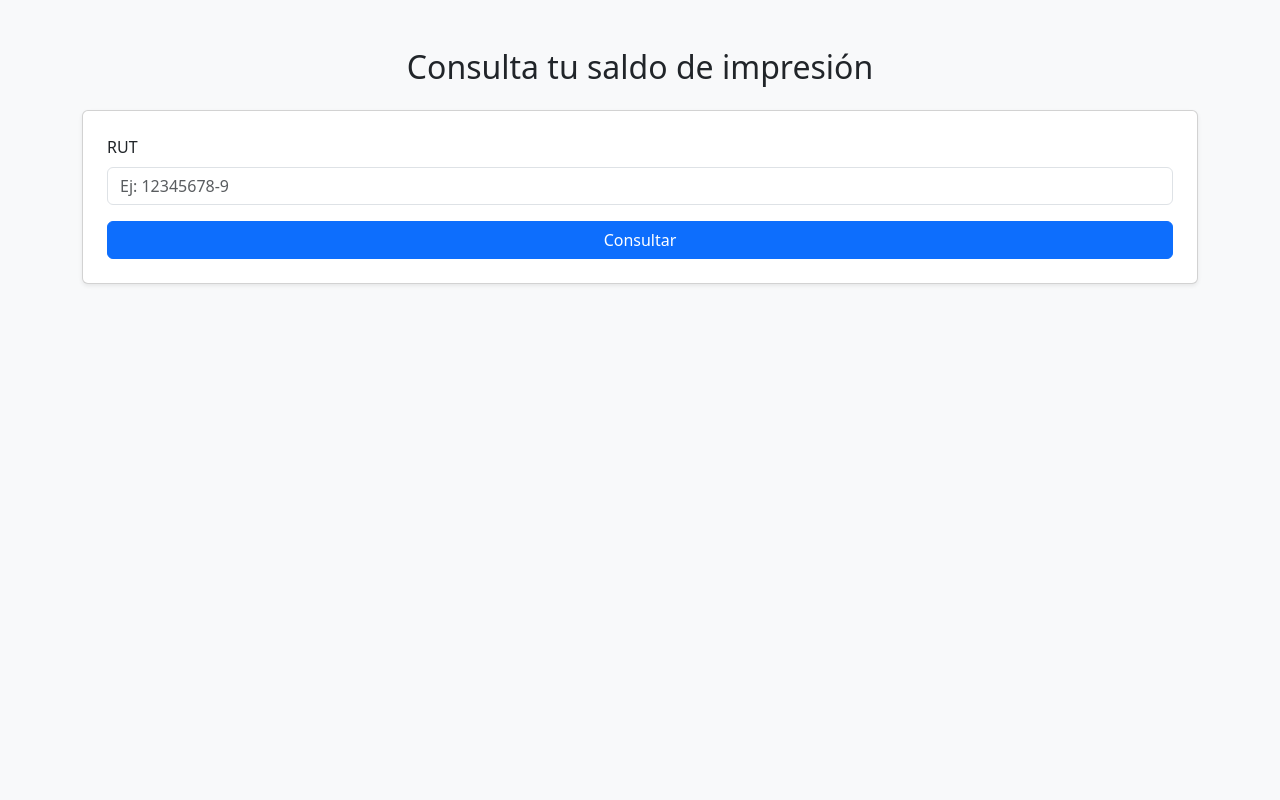
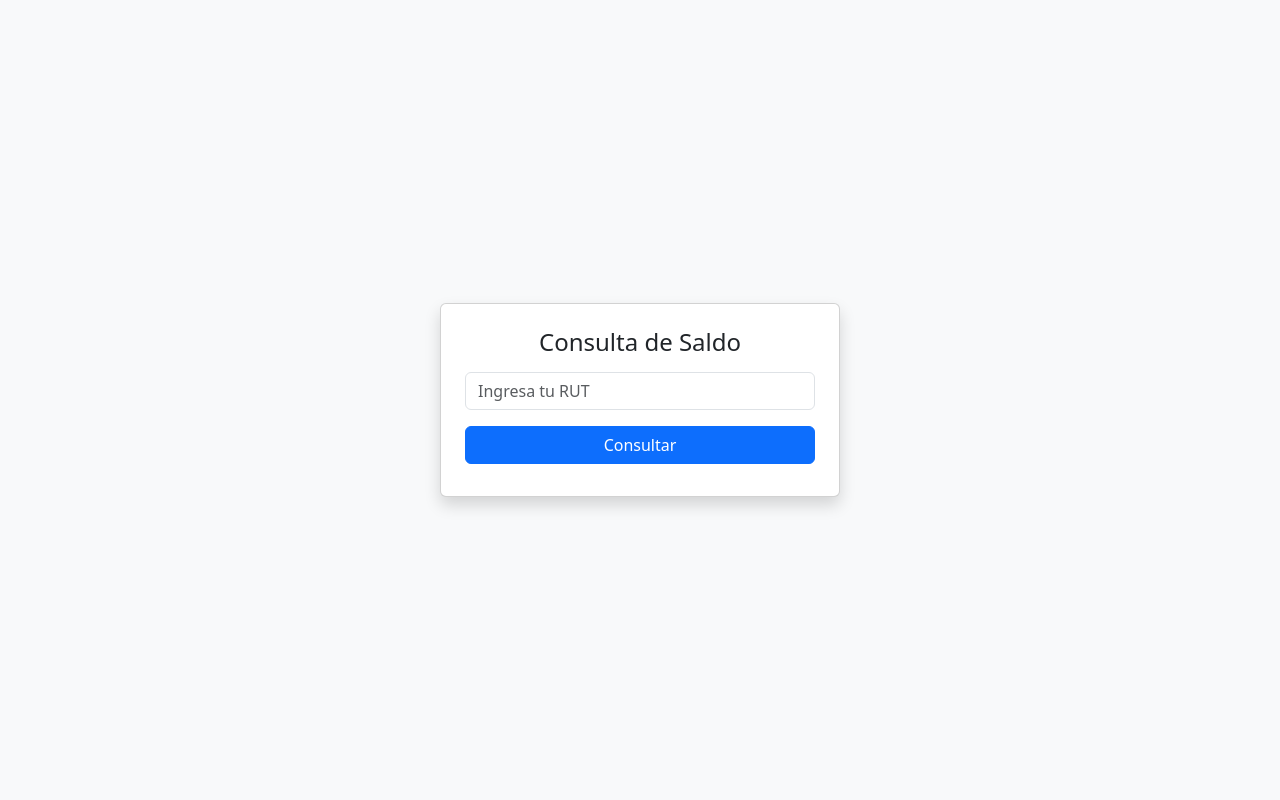
Before and after one commit to cybernovala/prepago, a Flask app: template templates/index.html in a window 1280 px wide. Run offline with Flask 3, Linux system fonts and the light colour scheme; the template is opened without the code that fills it, so the values that code supplies are empty.

Commit message:
Update index.html

```diff
--- a/templates/index.html
+++ b/templates/index.html
@@ -1,38 +1,31 @@
 <!DOCTYPE html>
 <html lang="es">
 <head>
-  <meta charset="UTF-8" />
-  <meta name="viewport" content="width=device-width, initial-scale=1.0"/>
-  <title>Consulta de Saldo - Impresión Prepago</title>
+  <meta charset="UTF-8">
+  <meta name="viewport" content="width=device-width, initial-scale=1">
+  <title>Consulta de Saldo</title>
   <link href="https://cdn.jsdelivr.net/npm/bootstrap@5.3.3/dist/css/bootstrap.min.css" rel="stylesheet">
 </head>
-<body class="bg-light">
-  <div class="container py-5">
-    <h2 class="text-center mb-4">Consulta tu saldo de impresión</h2>
-    <div class="card p-4 shadow-sm">
+<body class="bg-light d-flex align-items-center" style="min-height: 100vh;">
+  <div class="container">
+    <div class="card shadow p-4 mx-auto" style="max-width: 400px;">
+      <h4 class="mb-3 text-center">Consulta de Saldo</h4>
       <div class="mb-3">
-        <label for="rutInput" class="form-label">RUT</label>
-        <input id="rutInput" class="form-control" placeholder="Ej: 12345678-9">
+        <input id="rutInput" class="form-control" placeholder="Ingresa tu RUT" />
       </div>
-      <button class="btn btn-primary w-100" onclick="consultarRut()">Consultar</button>
-      <div id="error" class="text-danger mt-3 d-none"></div>
-
-      <div id="resultado" class="mt-4 d-none">
-        <h5>Resultado</h5>
+      <button class="btn btn-primary w-100 mb-2" onclick="consultarRut()">Consultar</button>
+      <div id="error" class="alert alert-danger py-2 px-3 d-none"></div>
+      <div id="resultado" class="d-none">
         <p><strong>Nombre:</strong> <span id="nombre"></span></p>
-        <p><strong>Saldo:</strong> <span id="saldo"></span> páginas</p>
-        <button id="btnWhatsapp" class="btn btn-success w-100">Solicitar Impresión por WhatsApp</button>
-        <div id="historial" class="mt-4">
-          <h6>Historial de movimientos</h6>
-          <div id="historialLista"></div>
-        </div>
+        <p><strong>Saldo:</strong> <span id="saldo"></span></p>
+        <button id="btnWhatsapp" class="btn btn-success w-100 mt-3">Solicitar Impresión por WhatsApp</button>
+        <div id="historial" class="mt-4"></div>
       </div>
     </div>
   </div>
 
   <script>
     let rutGlobal = '';
-
     window.addEventListener('DOMContentLoaded', () => {
       const rut = localStorage.getItem('rut');
       if (rut) document.getElementById('rutInput').value = rut;
@@ -58,7 +51,6 @@
           body: JSON.stringify({ rut })
         });
         const data = await res.json();
-
         if (res.ok) {
           rutGlobal = rut;
           localStorage.setItem('rut', rut);
@@ -69,14 +61,10 @@
             window.open(`https://wa.me/56966648585?text=${encodeURIComponent(mensaje)}`, '_blank');
           };
 
-          // Historial
-          const historialHtml = data.historial?.length
-            ? data.historial.map(entry =>
-              `<li>${entry.tipo.toUpperCase()}: ${entry.cantidad} páginas - ${new Date(entry.fecha).toLocaleString()}</li>`
-            ).join('')
-            : '<li>No hay movimientos recientes</li>';
-
-          document.getElementById('historialLista').innerHTML = `<ul>${historialHtml}</ul>`;
+          const historialHtml = data.historial.map(entry =>
+            `<li>${entry.tipo.toUpperCase()}: ${entry.cantidad} páginas - ${new Date(entry.fecha).toLocaleString()}</li>`
+          ).join('');
+          document.getElementById('historial').innerHTML = `<h6>Historial:</h6><ul>${historialHtml}</ul>`;
 
           resultadoDiv.classList.remove('d-none');
         } else {
```
